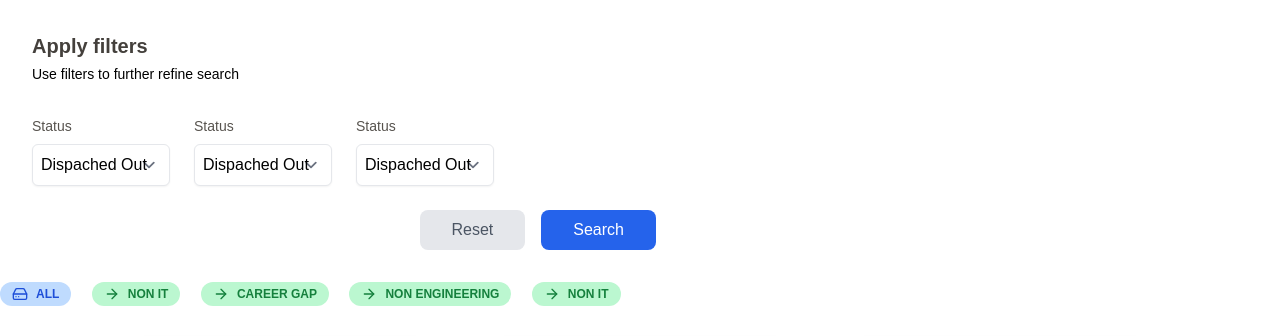
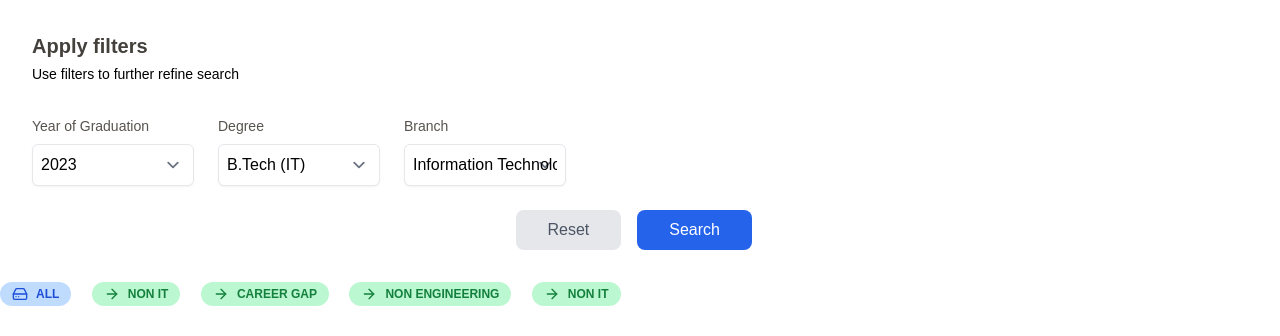
Before and after one commit to Furquan712/geeksterplace, a website: page index.html in a window 1280 px wide. Shown: the top 336 px of the page. Drawn offline with nearby package versions, Linux system fonts and the light colour scheme.

Commit message:
added filter detail

```diff
--- a/index.html
+++ b/index.html
@@ -122,31 +122,38 @@ body {
       <p class="mt-1 text-sm">Use filters to further refine search</p>
       <div class="mt-8 grid grid-cols-1 gap-6 md:grid-cols-2 lg:grid-cols-3 xl:grid-cols-4">
         <div class="flex flex-col">
-          <label for="status" class="text-stone-600 text-sm font-medium">Status</label>
+          <label for="status" class="text-stone-600 text-sm font-medium">Year of Graduation</label>
 
           <select id="status" class="mt-2 block w-full rounded-md border border-gray-200 px-2 py-2 shadow-sm outline-none focus:border-blue-500 focus:ring focus:ring-blue-200 focus:ring-opacity-50">
-            <option>Dispached Out</option>
-            <option>In Warehouse</option>
-            <option>Being Brought In</option>
+            <option>2023</option>
+            <option>2022</option>
+            <option>2021</option>
+            <option>2020</option>
+            <option>2019</option>
+            <option>2018</option>
+            <option>2017</option>
+            <option>2016</option>
+            <option>>2015</option>
           </select>
         </div>
         <div class="flex flex-col">
-          <label for="status" class="text-stone-600 text-sm font-medium">Status</label>
+          <label for="status" class="text-stone-600 text-sm font-medium">Degree</label>
 
           <select id="status" class="mt-2 block w-full rounded-md border border-gray-200 px-2 py-2 shadow-sm outline-none focus:border-blue-500 focus:ring focus:ring-blue-200 focus:ring-opacity-50">
-            <option>Dispached Out</option>
-            <option>In Warehouse</option>
-            <option>Being Brought In</option>
+            <option>B.Tech (IT)</option>
+            <option>BCA</option>
+            <option>MCA</option>
+            <option>MS/Msc</option>
+            <option>Non Tech</option>
           </select>
         </div>
 
         <div class="flex flex-col">
-          <label for="status" class="text-stone-600 text-sm font-medium">Status</label>
+          <label for="status" class="text-stone-600 text-sm font-medium">Branch</label>
 
           <select id="status" class="mt-2 block w-full rounded-md border border-gray-200 px-2 py-2 shadow-sm outline-none focus:border-blue-500 focus:ring focus:ring-blue-200 focus:ring-opacity-50">
-            <option>Dispached Out</option>
-            <option>In Warehouse</option>
-            <option>Being Brought In</option>
+            <option>Information Technology</option>
+            <option>Non Information Technology</option>
           </select>
         </div>
       </div>
```
